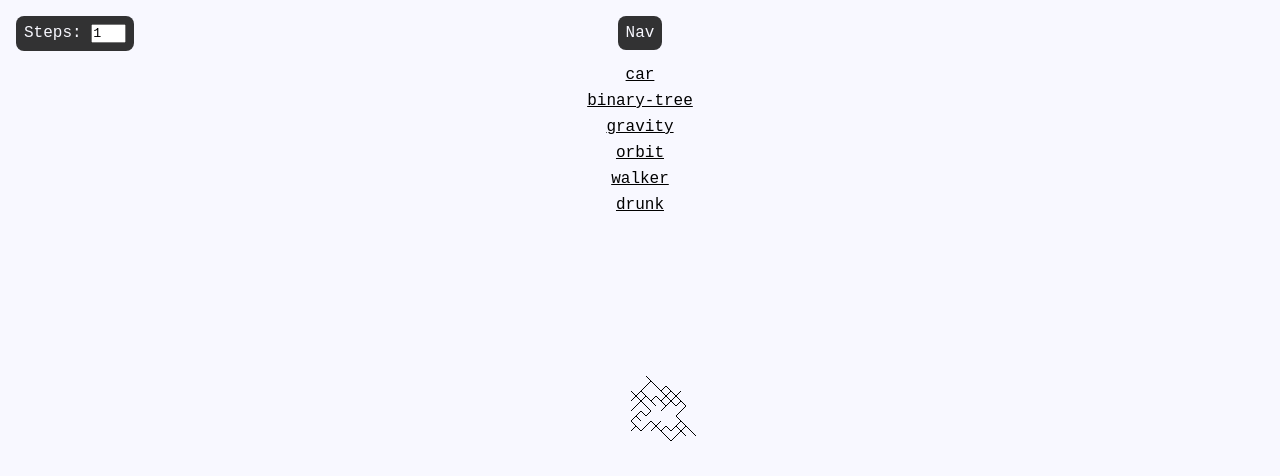
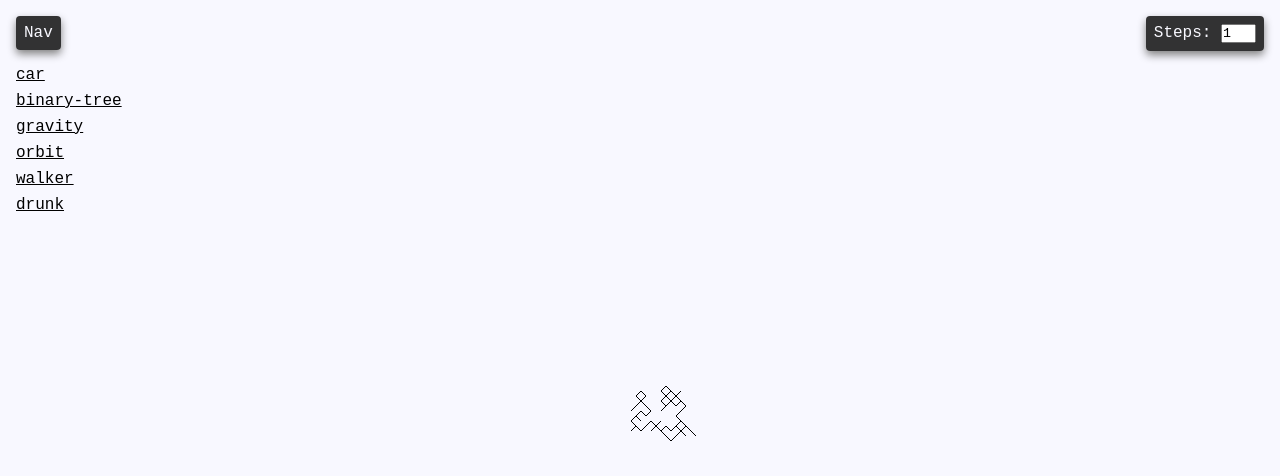
Before and after one commit to seifkamal/canvas-lab, a website with bundled scripts: page index.html in a window 1280 px wide. Both pictures are taken after a click on the button "Nav". Built offline with nearby package versions, Linux system fonts and the light colour scheme.

Commit message:
feat: Style ui

```diff
--- a/experiments/car.js
+++ b/experiments/car.js
@@ -37,6 +37,8 @@ export default function experiment(canvas, param) {
 
   const speed = param("Speed", {
     type: "number",
+    min: "0",
+    max: "100",
     disabled: true,
   });
 
--- a/index.css
+++ b/index.css
@@ -30,6 +30,8 @@
 :root {
   --c-bg: ghostwhite;
   --c-fg: black;
+  --c-sh: grey;
+  --sh: 0 4px 8px var(--c-sh);
 
   font-family: monospace;
   font-size: large;
@@ -44,11 +46,12 @@ canvas {
 menu {
   position: fixed;
   top: 1rem;
-  left: 1rem;
-  border-radius: 8px;
+  right: 1rem;
+  border-radius: 4px;
   padding: 0.5rem;
   color: var(--c-bg);
   background-color: color-mix(in srgb, transparent, var(--c-fg) 80%);
+  box-shadow: var(--sh);
 }
 
 menu:empty {
@@ -58,12 +61,10 @@ menu:empty {
 nav {
   position: fixed;
   top: 1rem;
-  inset-inline: 0;
-  margin-inline: auto;
+  left: 1rem;
   width: min(30ch, 100%);
   display: flex;
   flex-direction: column;
-  align-items: center;
   gap: 1rem;
 }
 
@@ -73,19 +74,25 @@ nav button {
   text-align: center;
   padding: 0.5rem;
   width: fit-content;
-  border-radius: 8px;
+  border-radius: 4px;
   padding: 0.5rem;
   color: var(--c-bg);
   background-color: color-mix(in srgb, transparent, var(--c-fg) 80%);
+  box-shadow: var(--sh);
 }
 
 nav ul {
-  display: none;
+  display: flex;
+  flex-direction: column;
+  gap: 0.5rem;
+  opacity: 0;
+  transition: 150ms opacity linear;
 }
 
 nav:has(button[aria-pressed]) ul {
-  display: flex;
-  flex-direction: column;
-  align-items: center;
-  gap: 0.5rem;
+  opacity: 1;
 }
+
+input[disabled] {
+  all: unset;
+}
--- a/index.html
+++ b/index.html
@@ -10,7 +10,12 @@
     <canvas></canvas>
     <menu></menu>
     <nav>
-      <button onclick="this.toggleAttribute('aria-pressed')">Nav</button>
+      <button
+        onclick="this.toggleAttribute('aria-pressed')"
+        onblur="this.toggleAttribute('aria-pressed', false)"
+      >
+        Nav
+      </button>
       <ul>
         <li><a href="?id=car">car</a></li>
         <li><a href="?id=binary-tree">binary-tree</a></li>
```
